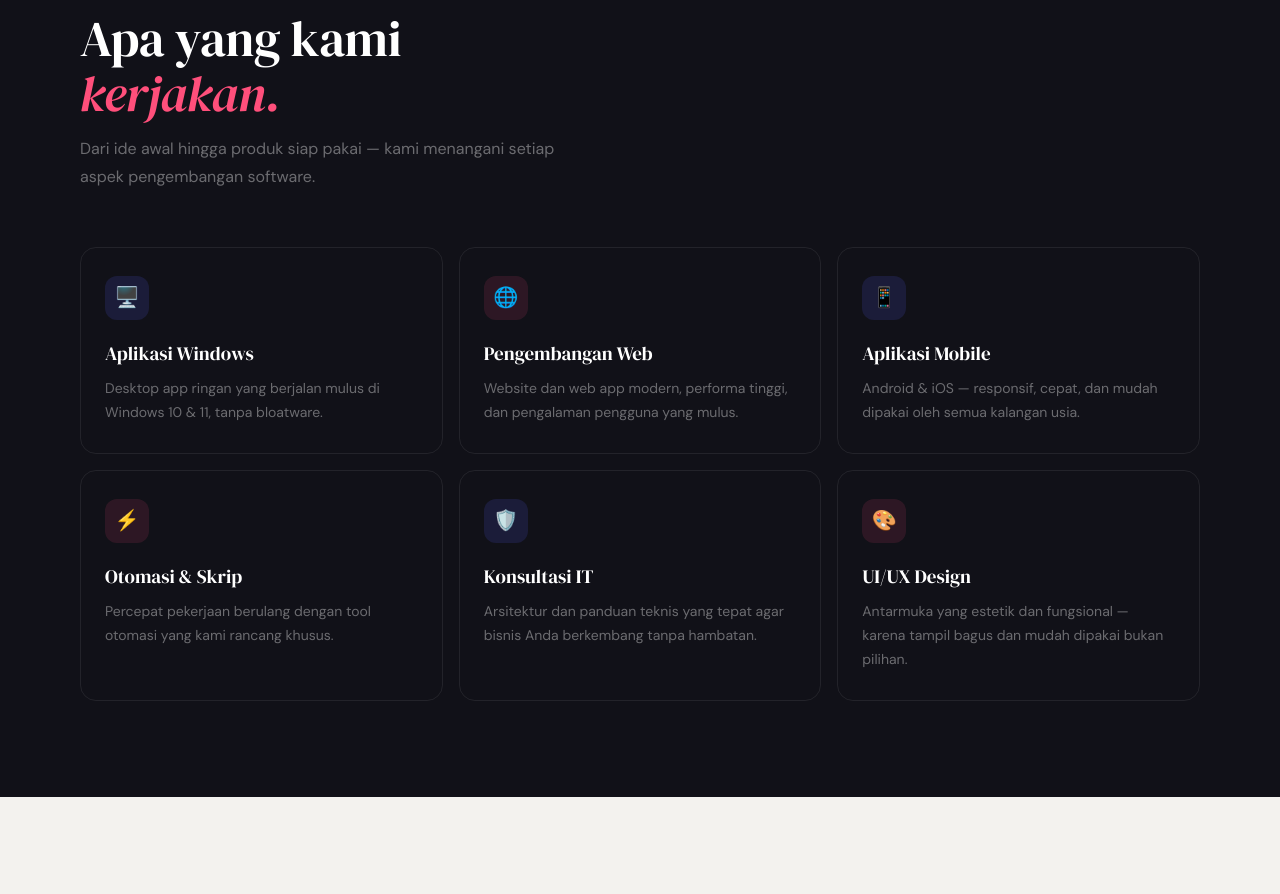
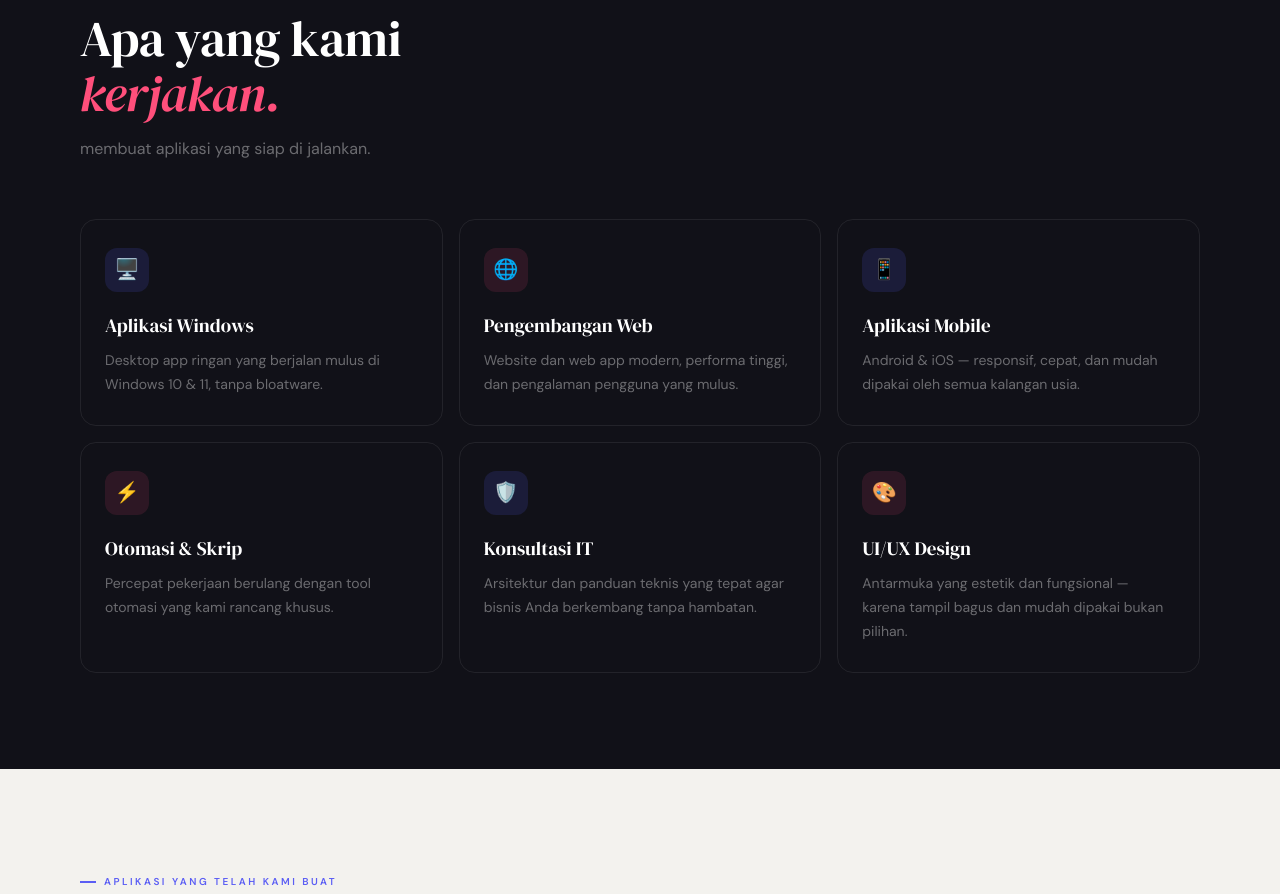
Before and after one commit to FDeveloperindonesia01/FDeveloper-Indonesian-Official-Website, a plain HTML site: page index.html in a window 1280 px wide. Shown: the part 1784-2678 px from the top of the page. Drawn offline with Linux system fonts and the light colour scheme.

Commit message:
Add files via upload

```diff
--- a/index.html
+++ b/index.html
@@ -1069,7 +1069,7 @@
   <div class="sec-inner">
     <span class="eyebrow rose">Layanan Kami</span>
     <h2 class="sec-title">Apa yang kami<br><em>kerjakan.</em></h2>
-    <p class="sec-lead">Dari ide awal hingga produk siap pakai — kami menangani setiap aspek pengembangan software.</p>
+    <p class="sec-lead">membuat aplikasi yang siap di jalankan.</p>
 
     <div class="srv-grid">
       <div class="srv-card rv">
```
